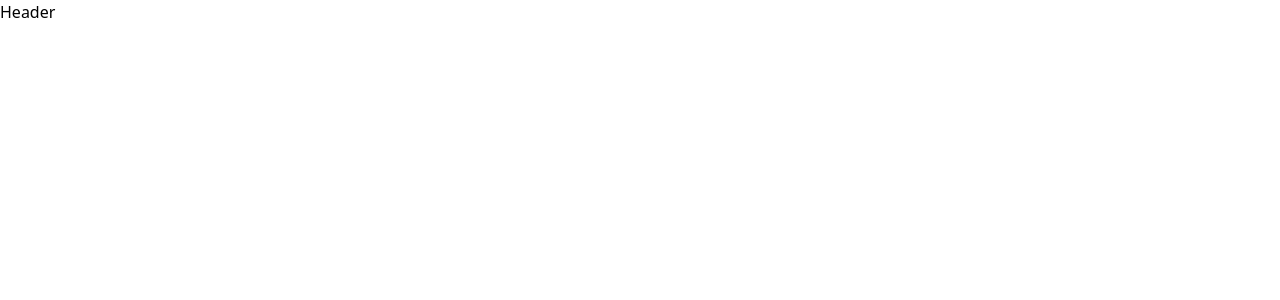
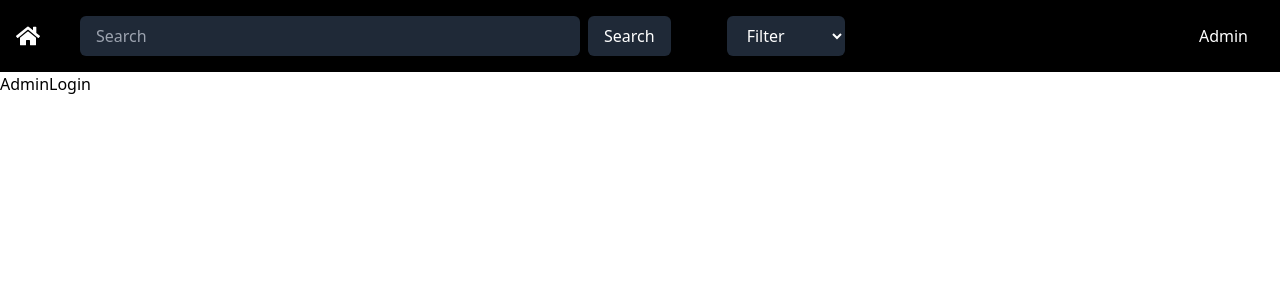
Before and after one commit to Xp1coe/Profile-Mapping, a React (Create React App) app in the folder promap/: page /admin in a window 1280 px wide. Shown: the top 300 px of the page. Built offline with nearby package versions, Linux system fonts and the light colour scheme.

Commit message:
Api Integration Check

```diff
--- a/promap/package.json
+++ b/promap/package.json
@@ -8,6 +8,8 @@
     "@testing-library/user-event": "^13.5.0",
     "react": "^18.3.1",
     "react-dom": "^18.3.1",
+    "react-icons": "^5.2.0",
+    "react-router-dom": "^6.23.0",
     "react-scripts": "5.0.1",
     "web-vitals": "^2.1.4"
   },
--- a/promap/src/App.js
+++ b/promap/src/App.js
@@ -1,10 +1,17 @@
 import Header from "./Components/Header";
+import { BrowserRouter as Router, Routes, Route } from "react-router-dom";
+import AdminLogin from "./Components/AdminLogin";
 
 function App() {
   return (
-    <>
-      <Header />
-    </>
+    <Router>
+      <div>
+        <Header />
+        <Routes>
+          <Route path="/admin" element={<AdminLogin />} />
+        </Routes>
+      </div>
+    </Router>
   );
 }
 
--- /dev/null
+++ b/promap/src/Components/AdminLogin.jsx
@@ -0,0 +1,9 @@
+import React from 'react'
+
+const AdminLogin = () => {
+  return (
+    <div>AdminLogin</div>
+  )
+}
+
+export default AdminLogin
--- a/promap/src/Components/Header.jsx
+++ b/promap/src/Components/Header.jsx
@@ -1,9 +1,42 @@
-import React from 'react'
+import React from 'react';
+import { Link } from 'react-router-dom';
+import { FaHome } from "react-icons/fa";
 
 const Header = () => {
   return (
-    <div>Header</div>
-  )
-}
+    <div className="bg-black p-4 flex justify-between items-center">
+      {/* Options */}
+      <div className="flex items-center gap-10">
 
-export default Header
+        <Link><FaHome className='text-white text-2xl' /></Link>
+
+        {/* Search Input */}
+        <div className="mr-4">
+          <input
+            type="text"
+            placeholder="Search"
+            className="px-4 py-2 w-[500px] rounded-md bg-gray-800 text-white focus:outline-none focus:bg-gray-700" />
+             <button className="ml-2 px-4 py-2 rounded-md bg-gray-800 text-white focus:outline-none">Search</button>
+        </div>
+
+        {/* Filter Option */}
+        <div>
+          <select
+            className="px-4 py-2 rounded-md bg-gray-800 text-white focus:outline-none"
+          >
+            <option value="">Filter</option>
+            <option value="option1">Option 1</option>
+            <option value="option2">Option 2</option>
+            <option value="option3">Option 3</option>
+          </select>
+        </div>
+      </div>
+      {/* Admin Login */}
+      <Link to="/admin">
+        <p className="text-white mr-4 hover:text-gray-400">Admin </p>
+      </Link>
+    </div>
+  );
+};
+
+export default Header;
```
Also changed, not shown: promap/src/Api/profile.json (added, +10 -0 lines), 1 other file (tests, documents, lock files or other folders).
